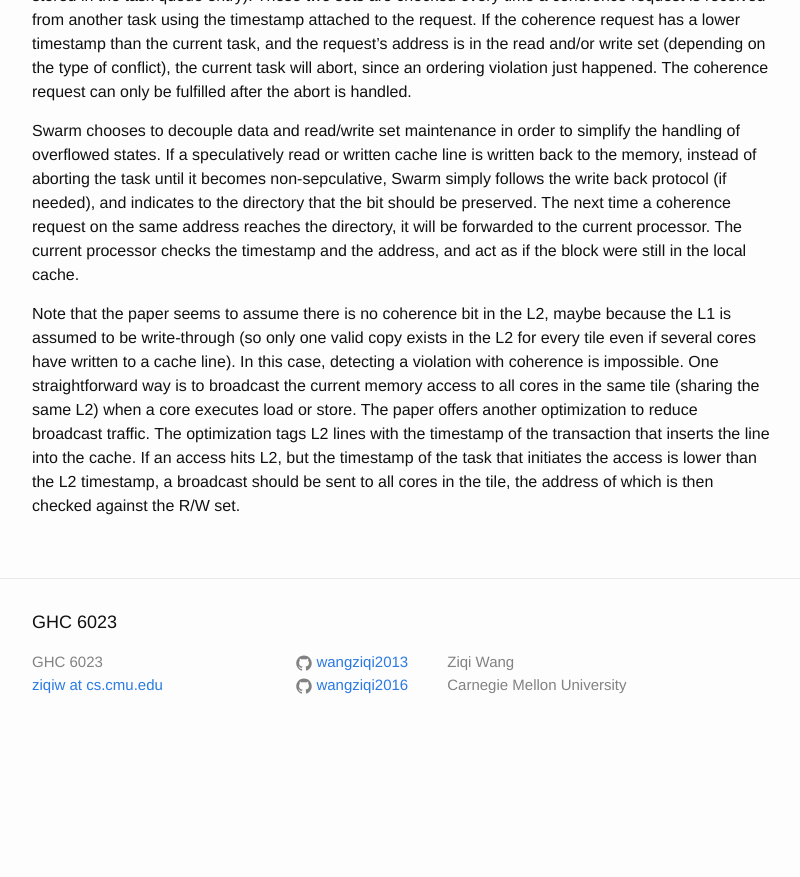
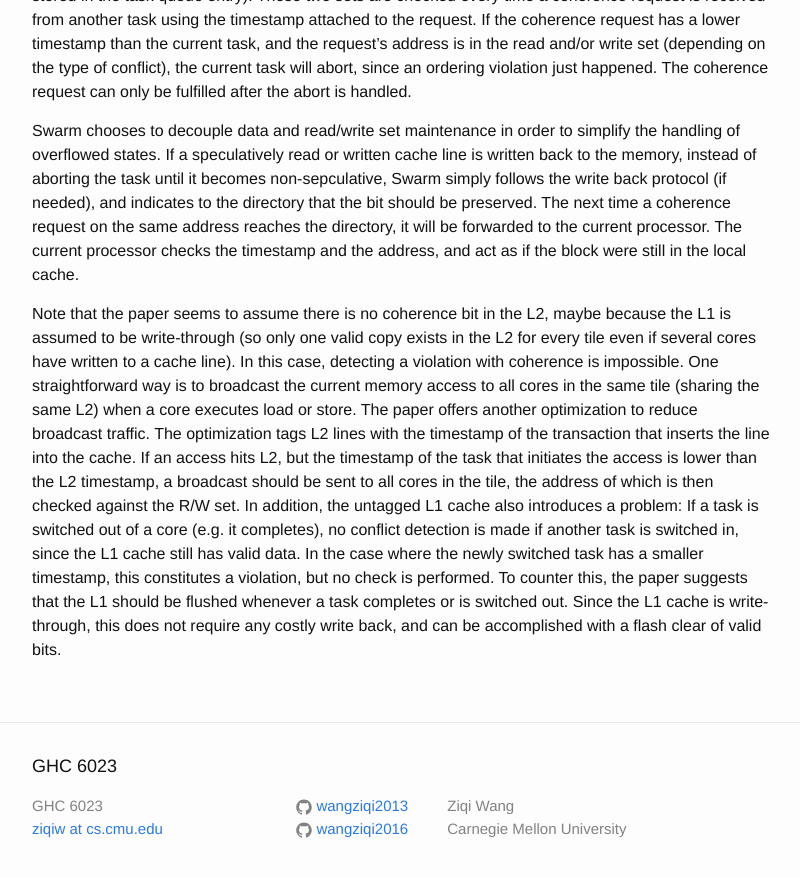
Before and after one commit to wangziqi2013/wangziqi2013.github.io, a Jekyll site: the page built from _posts/2019-08-12-swarm.markdown, in a window 1280 px wide and 900 px high, scrolled down 2254 px. Shown: the top 877 px of the window, without its empty margins (238-1038 px from the left). Built offline with Jekyll 4.4.1, drawn with Linux system fonts in a browser that asks for light colours; before the commit the page ends 3010 px from its top, so only the background shows below that.

Commit message:
Adding L1 optimization

```diff
--- a/_posts/2019-08-12-swarm.markdown
+++ b/_posts/2019-08-12-swarm.markdown
@@ -98,3 +98,8 @@ to all cores in the same tile (sharing the same L2) when a core executes load or
 to reduce broadcast traffic. The optimization tags L2 lines with the timestamp of the transaction that inserts the line
 into the cache. If an access hits L2, but the timestamp of the task that initiates the access is lower than the L2
 timestamp, a broadcast should be sent to all cores in the tile, the address of which is then checked against the R/W set.
+In addition, the untagged L1 cache also introduces a problem: If a task is switched out of a core (e.g. it completes),
+no conflict detection is made if another task is switched in, since the L1 cache still has valid data. In the case where
+the newly switched task has a smaller timestamp, this constitutes a violation, but no check is performed. To counter this,
+the paper suggests that the L1 should be flushed whenever a task completes or is switched out. Since the L1 cache is write-through,
+this does not require any costly write back, and can be accomplished with a flash clear of valid bits.
```
